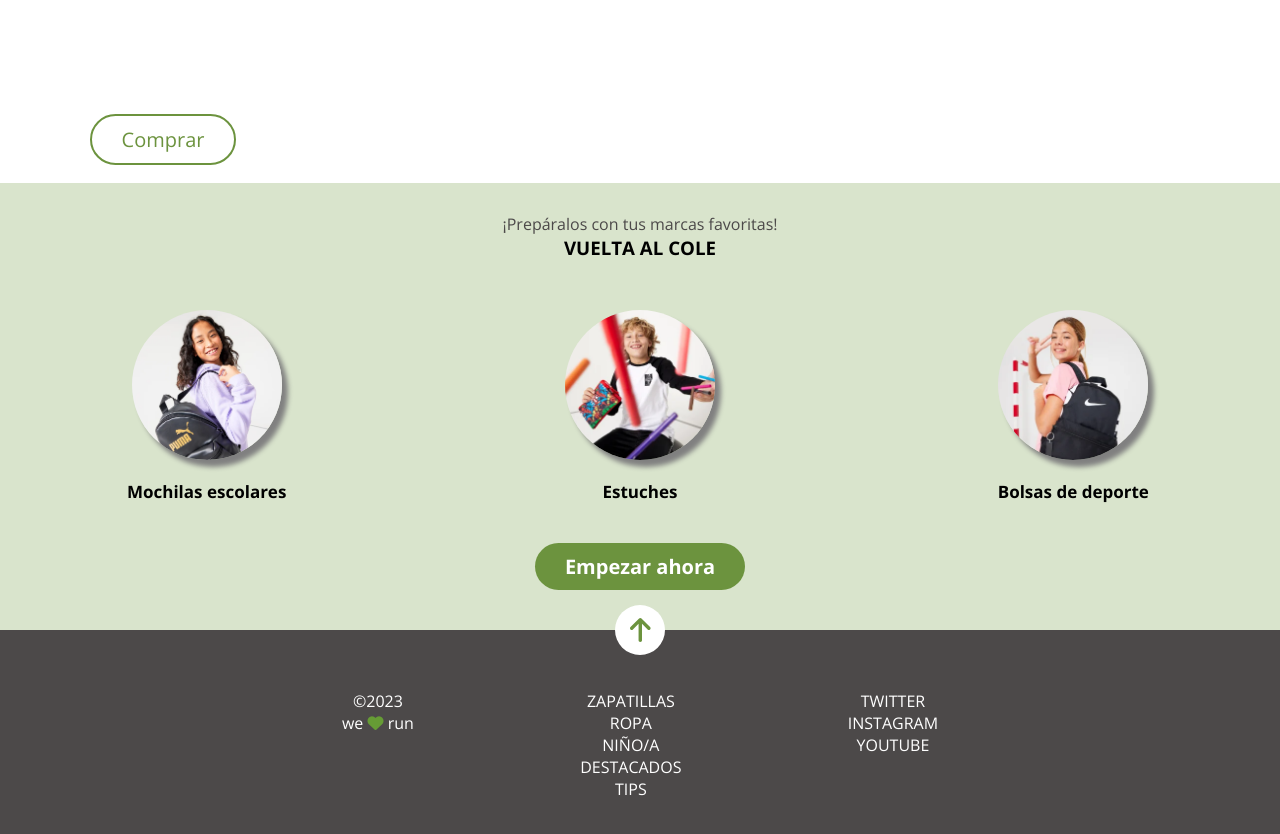
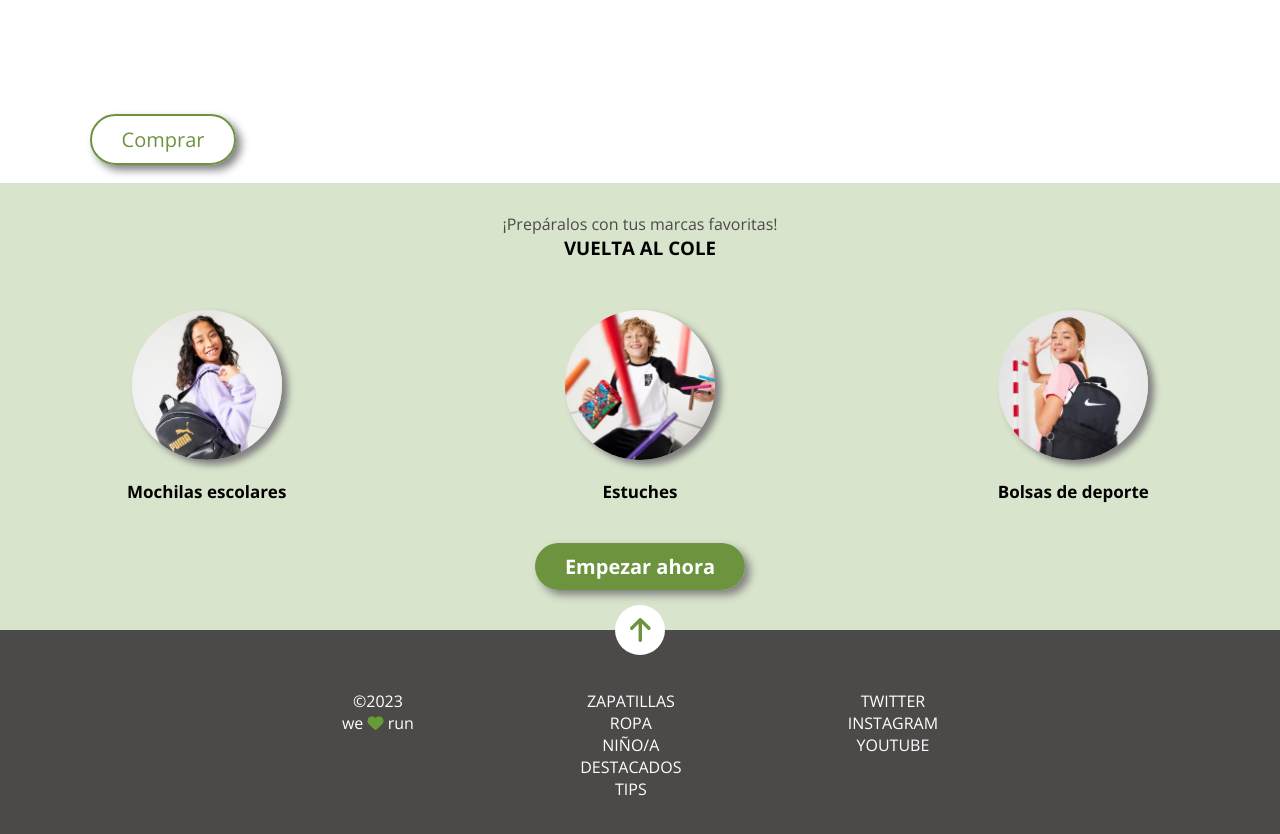
Before and after one commit to Adalab/modulo-1-evaluacion-final-sprietoviciana, a website built with Vite: page src/index.html in a window 1280 px wide. Shown: the part 1015-1849 px from the top of the page. Built offline with nearby package versions, Linux system fonts and the light colour scheme.

Commit message:
update styles buttons

```diff
--- a/src/scss/layout/_page.scss
+++ b/src/scss/layout/_page.scss
@@ -3,7 +3,6 @@
 }
 
 .aside {
-
   padding: 2%;
   margin-left: 5%;
   margin-right: 10%;
@@ -32,6 +31,7 @@
   padding-left: 30px;
   padding-right: 30px;
   margin: 7%;
+  box-shadow: 5px 5px 8px gray;
 }
 
 .section {
@@ -53,15 +53,14 @@
   justify-items: center;
   text-align: center;
   margin-top: 30px;
-  @media (min-width: 768px){
+  @media (min-width: 768px) {
     grid-template-columns: 1fr 1fr 1fr;
-
   }
   & img {
     width: 150px;
     height: 150px;
     border-radius: 50%;
-    box-shadow: 6px 7px 5px gray;
+    box-shadow: 6px 5px 7px gray;
   }
   & p {
     font-size: 17px;
@@ -81,6 +80,7 @@
     padding-left: 30px;
     padding-right: 30px;
     font-weight: bold;
+    box-shadow: 5px 5px 8px gray;
   }
 }
 .icons_arrow {
@@ -94,6 +94,4 @@
   position: absolute;
   left: 50%;
   transform: translateY(-50%) translateX(-50%);
-
-
 }
```
